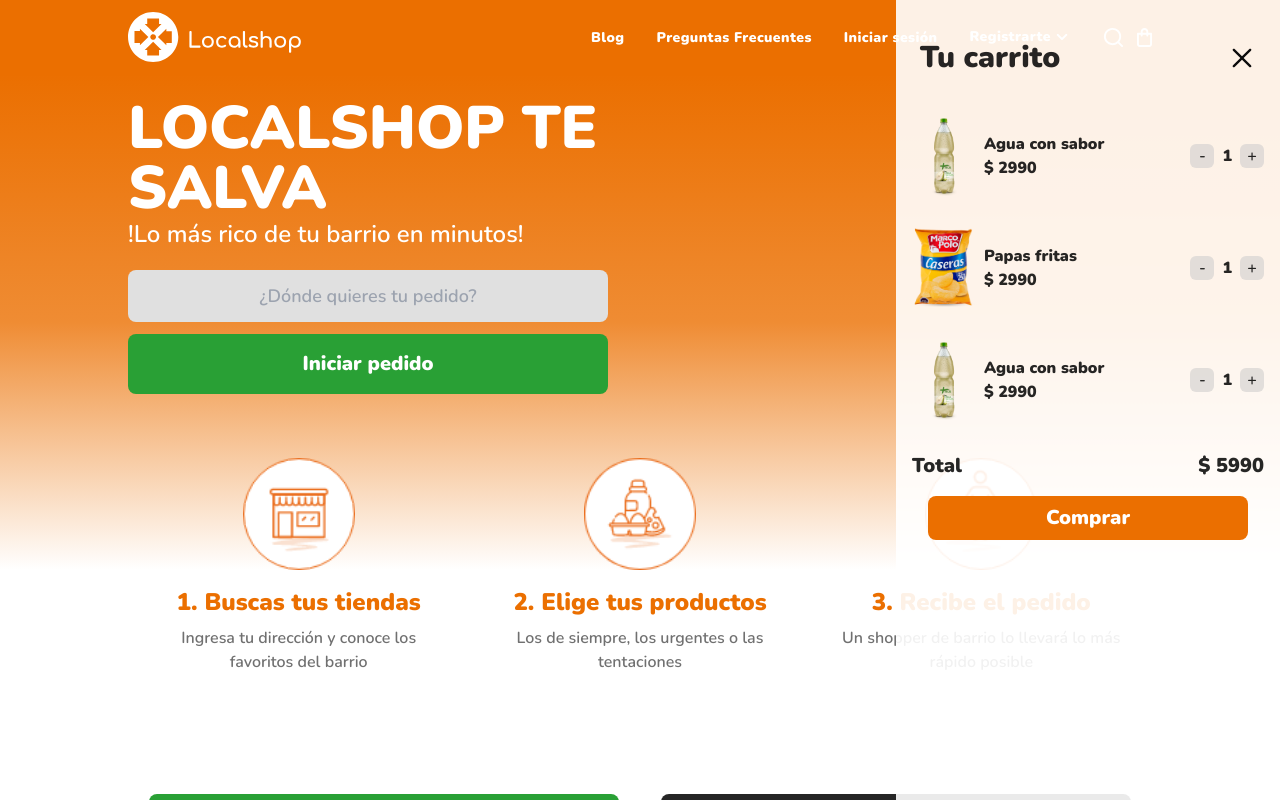
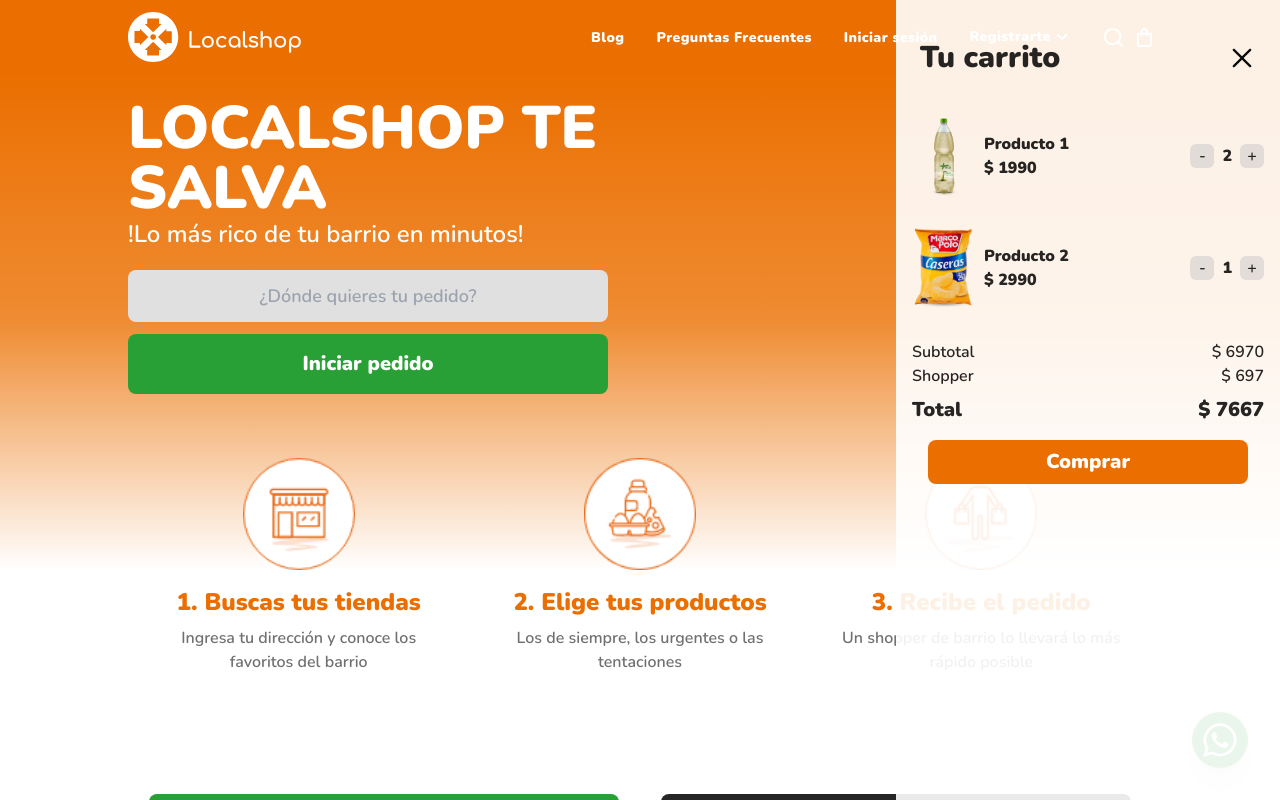
Before and after one commit to juanfrawn/localshop, a React (Vite) app: page / in a window 1280 px wide. Both pictures are taken after a click on the element 1144 px from the left and 31 px from the top of the page. Shown: the top 800 px of the page. Built offline with nearby package versions, Linux system fonts and the light colour scheme.

Commit message:
:sparkles: [FEAT] Carrito interactive

```diff
--- a/src/App.jsx
+++ b/src/App.jsx
@@ -2,6 +2,7 @@ import { Routes, Route } from "react-router-dom";
 
 import NavigationMenu from "./components/NavigationMenu";
 import Navbar from "./components/Navbar";
+import BotonWhatsapp from "./components/buttons/BotonWhatsapp";
 
 import Home from "./pages/Home";
 import Blog from "./pages/Blog";
@@ -19,6 +20,7 @@ function App() {
     <div className="font-nunito">
       <Navbar />
       <NavigationMenu />
+      <BotonWhatsapp />
       <Routes>
         <Route path="/" element={<Home />} />
         <Route path="/blog" element={<Blog />} />
--- a/src/components/Carrito.jsx
+++ b/src/components/Carrito.jsx
@@ -2,15 +2,32 @@ import { useContext, useState, useEffect } from "react"
 import { AppContext } from "../context/AppContext"
 import CarritoCards from "./cards/CarritoCards"
 
-import producto1 from '../assets/producto_1.webp'
-import producto2 from '../assets/producto_2.webp'
-
 import close from '../assets/close.svg'
 
 const Carrito = () => {
-    const { showCart, setShowCart } = useContext(AppContext)
+    const { showCart, setShowCart, productos, setProductos } = useContext(AppContext)
 
     const [carritoContent, setCarritoContent] = useState(false);
+    const [subTotal, setSubTotal] = useState(0);
+    const [shopperPercent, setShopperPercent] = useState(0);
+
+
+    const handleSubTotal = () => {
+        let total = 0
+        productos.forEach(producto => {
+            total += (producto.total * producto.count)
+        })
+        setSubTotal(total)
+    }
+
+    const handlePercent = () => {
+        setShopperPercent(subTotal * 0.1)
+    }
+
+    useEffect(() => {
+        handleSubTotal()
+        handlePercent()
+    }, [productos, subTotal])
 
     useEffect(() => {
         if (showCart) {
@@ -32,14 +49,27 @@ const Carrito = () => {
                 </div>
 
                 <div>
-                    <CarritoCards img={producto1} producto="Agua con sabor" total={2990} />
-                    <CarritoCards img={producto2} producto="Papas fritas" total={2990} />
-                    <CarritoCards img={producto1} producto="Agua con sabor" total={2990} />
+                    {productos.map(producto => (
+                        <CarritoCards key={producto.id} product={producto} producto={producto.producto} total={producto.total} img={producto.img} count={producto.count} />
+                    ))}
+                </div>
+
+                <div className="carrito__footer">
+                    <div className="flex justify-between px-4">
+                        <p className="">Subtotal</p>
+                        <p className="">$ {subTotal}</p>
+                    </div>
+                    <div className="flex justify-between px-4 mb-2">
+                        <p className="">Shopper</p>
+                        <p className="">$ {shopperPercent}</p>
+                    </div>
                 </div>
 
                 <div className="carrito__total">
                     <h3 className="">Total</h3>
-                    <h3>$ 5990</h3>
+                    <h3>$ {
+                        subTotal + shopperPercent
+                    }</h3>
                 </div>
 
                 <div className="carrito__button">
--- /dev/null
+++ b/src/components/buttons/BotonWhatsapp.jsx
@@ -0,0 +1,11 @@
+import Whatsapp from '../../assets/whatsapp.svg'
+
+const BotonWhatsapp = () => {
+  return (
+    <article className='fixed bottom-8 right-8 bg-secondary rounded-full p-2 shadow-xl hover:scale-110 transition-transform cursor-pointer duration-500'>
+        <img src={Whatsapp} alt="Contactanos por whatsapp" className='w-10' />
+    </article>
+  )
+}
+
+export default BotonWhatsapp
--- a/src/components/cards/CarritoCards.jsx
+++ b/src/components/cards/CarritoCards.jsx
@@ -1,16 +1,31 @@
-import { useState } from "react"
+import { useContext, useState } from "react"
+import { AppContext } from "../../context/AppContext"
 
-const CarritoCards = ({ producto, total, img}) => {
-    const [count, setCount] = useState(1)
+const CarritoCards = ({ producto, total, img, product}) => {
+    const { productos, setProductos } = useContext(AppContext)
 
     const handleDecrement = () => {
-        if(count === 1) {
-            setCount(1)
-        } else {
-            setCount(count - 1)
+        if (product.count > 1) {
+            setProductos(productos.map(item => {
+                if (item.id === product.id) {
+                    return { ...item, count: item.count - 1 }
+                }
+                return item
+        }))} else {
+            setProductos(productos.filter(item => item.id !== product.id))
         }
     }
 
+    const handleIncrement = () => {
+        setProductos(productos.map(item => {
+            if (item.id === product.id) {
+                return { ...item, count: item.count + 1 }
+            }
+            return item
+        }))
+    }
+
+    if(1 > 0) {
         return (
             <article className="carrito__card">
                 <div>
@@ -23,12 +38,15 @@ const CarritoCards = ({ producto, total, img}) => {
                     </div>
                     <div className="self-center">
                         <button className="carrito__card__item__quantity__btn" onClick={handleDecrement}>-</button>
-                <span className="font-extrabold">{count}</span>
-                <button className="carrito__card__item__quantity__btn" onClick={() => setCount(count + 1)}>+</button>
+                        <span className="font-extrabold">{product.count}</span>
+                        <button className="carrito__card__item__quantity__btn" onClick={handleIncrement}>+</button>
                     </div>
                 </div>
             </article>
           )
     }
 
+    return null
+}
+
 export default CarritoCards
--- a/src/context/AppContext.jsx
+++ b/src/context/AppContext.jsx
@@ -1,5 +1,8 @@
 import { createContext } from "react";
 import { useState } from "react";
+
+import producto1 from '../assets/producto_1.webp'
+import producto2 from '../assets/producto_2.webp'
 
 export const AppContext = createContext();
 
@@ -8,6 +11,22 @@ export const AppProvider = ({ children }) => {
     const [showCart, setShowCart] = useState(false)
     const [user, setUser] = useState(null)
     const [location, setLocation] = useState('')
+    const [productos, setProductos] = useState([
+        {
+            id: 1,
+            producto: 'Producto 1',
+            total: 1990,
+            img: producto1,
+            count: 2
+        },
+        {
+            id: 2,
+            producto: 'Producto 2',
+            total: 2990,
+            img: producto2,
+            count: 1
+        }
+    ])
 
     return (
         <AppContext.Provider value={{
@@ -18,7 +37,9 @@ export const AppProvider = ({ children }) => {
             user,
             setUser,
             location,
-            setLocation
+            setLocation,
+            productos,
+            setProductos
         }}>
             {children}
         </AppContext.Provider>
```
Lines whose indentation alone changed are shown as unchanged.
